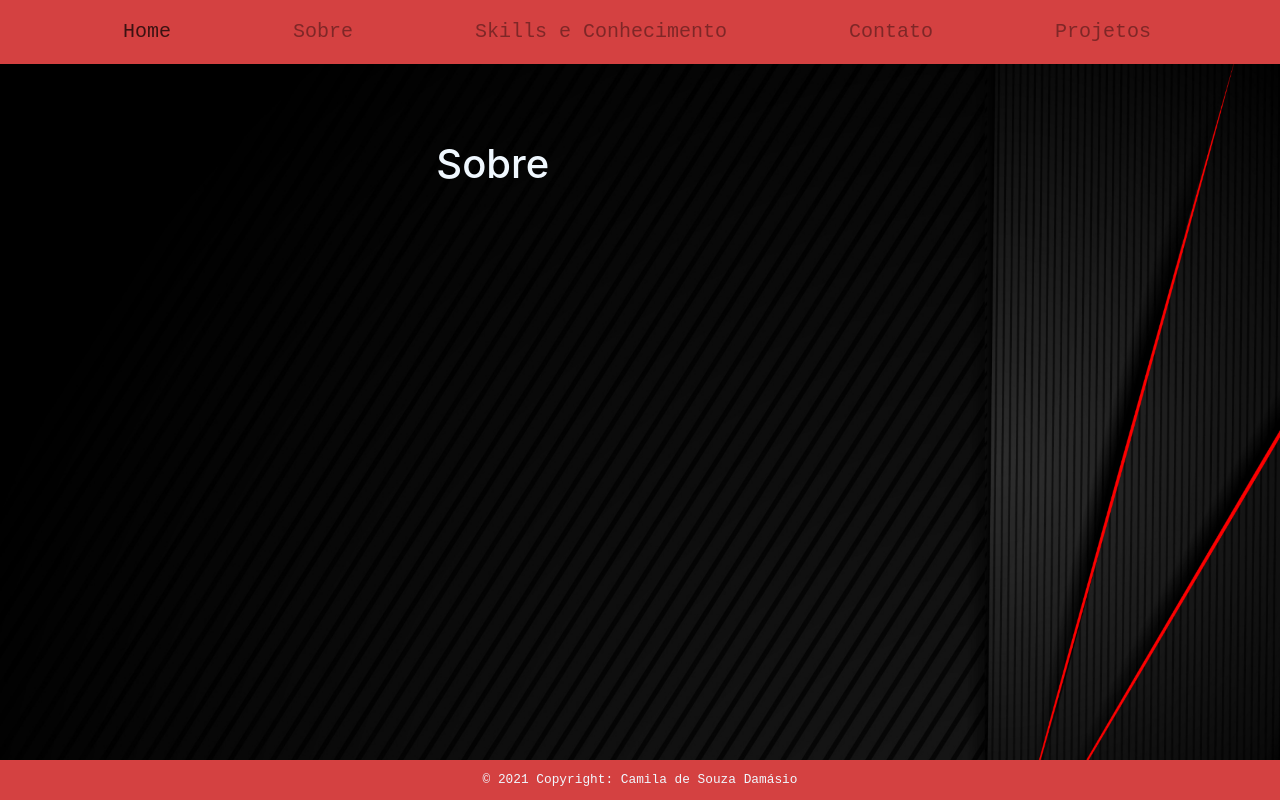
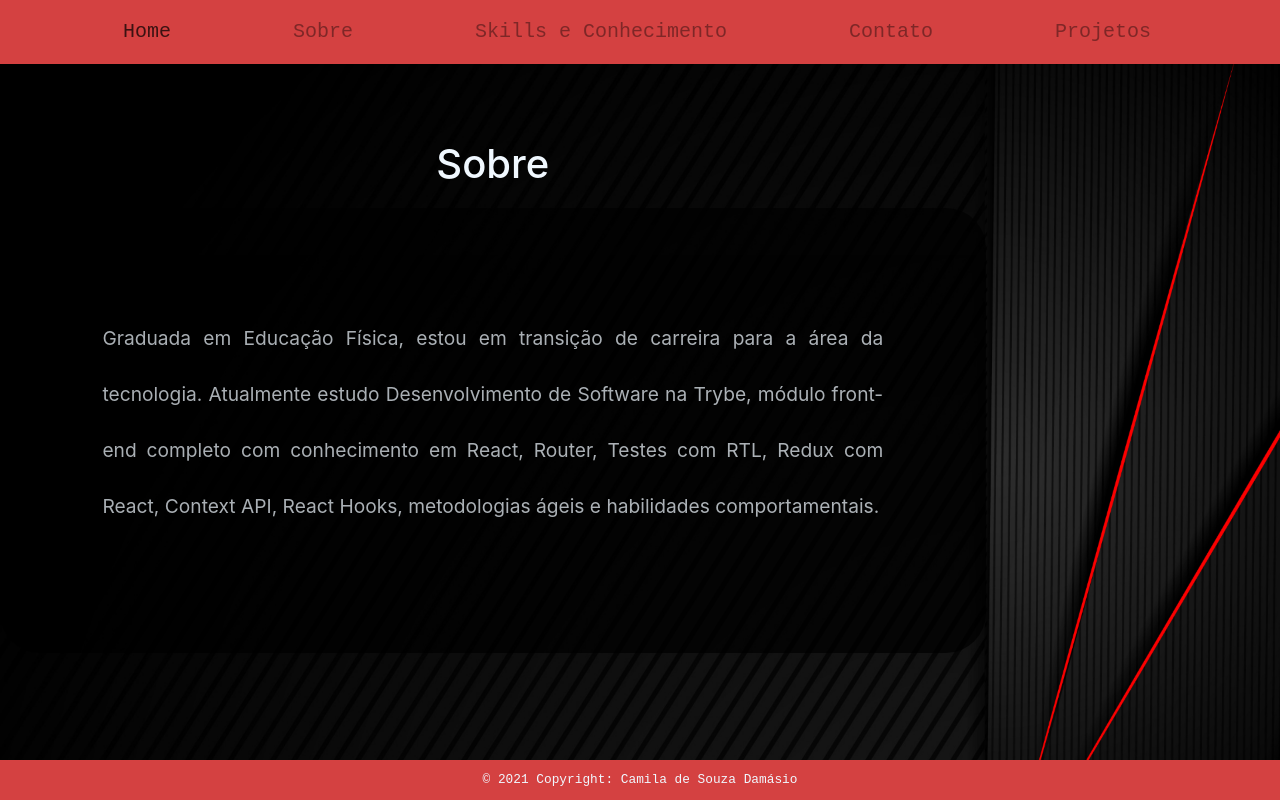
Before and after one commit to CamilaDamasio/camiladamasio.github.io, a React (Create React App) app: page /#/sobre in a window 1280 px wide. Built offline with nearby package versions, Linux system fonts and the light colour scheme.

Commit message:
adiciona about

```diff
--- a/src/index.css
+++ b/src/index.css
@@ -41,7 +41,7 @@
   display: flex;
   background-color: rgb(212, 65, 65);
   top: 0;
-  opacity: 0.9;
+  opacity: 0.95;
   height: 8vh;
   justify-content: space-evenly;
 }
--- a/src/pages/About.jsx
+++ b/src/pages/About.jsx
@@ -11,6 +11,9 @@ function About() {
         <div className="title-about">
           <h1>Sobre</h1>
         </div>
+        <div className="body-text">
+          <p>Graduada em Educação Física, estou em transição de carreira para a área da tecnologia. Atualmente estudo Desenvolvimento de Software na Trybe, módulo front-end completo com conhecimento em React, Router, Testes com RTL, Redux com React, Context API, React Hooks, metodologias ágeis e habilidades comportamentais.</p>
+        </div>
       </div>
       <Footer />
     </div>
--- a/src/styles/About.css
+++ b/src/styles/About.css
@@ -20,3 +20,18 @@
   margin-top: 8vh;
   width: 77vw;
 }
+
+.body-text {
+  align-items: center;
+  color: aliceblue;
+  display: flex;
+  justify-content: center;
+  width: 77vw;
+  padding: 8vw;
+  background-color: black;
+  opacity: 0.7;
+  font-size: 1.5vw;
+  text-align: justify;
+  line-height: 7vh;
+  border-radius: 40px;
+}
```
Also changed, not shown: 12 other files (tests, documents, lock files or other folders).
